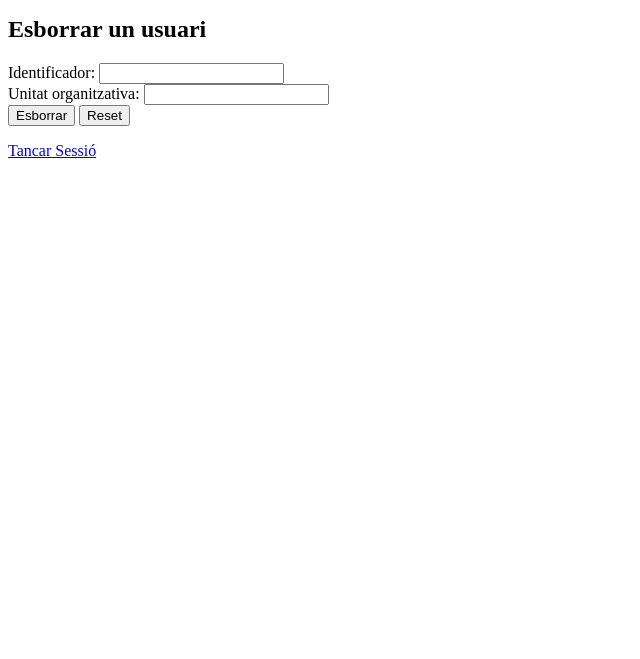
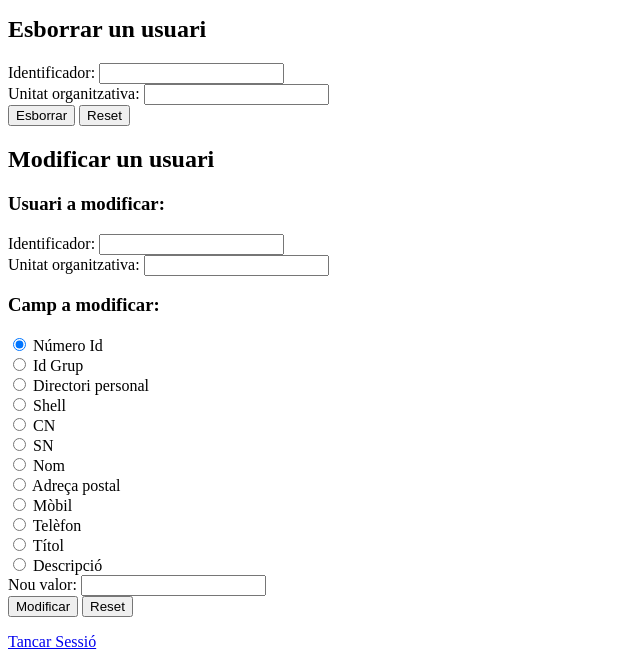
Before and after one commit to arclca2021daw2/daw2_m08uf23_projecte_claramunt_arnau, a PHP site: page /menu.php in a window 1280 px wide. Shown: the part 415-1074 px from the top of the page, without its empty margins (0-640 px from the left). Before the commit the page ends 573 px from the top, so only its background shows below. Run offline with PHP 8.4, Linux system fonts and the light colour scheme.

Commit message:
Final, modificar usuari

```diff
--- a/afegir.php
+++ b/afegir.php
@@ -48,9 +48,11 @@ Attribute::setAttribute($nova_entrada, 'telephoneNumber', $telefon);
 Attribute::setAttribute($nova_entrada, 'title', $titol);
 Attribute::setAttribute($nova_entrada, 'description', $descripcio);
 $dn = 'uid='.$uid.',ou='.$unorg.',dc=fjeclot,dc=net';
-if($ldap->add($dn, $nova_entrada)) {
+
+try {
+    $ldap->add($dn, $nova_entrada);
     echo "Usuari creat";
-} else {
+} catch(Exception $e) {
     echo "No s'ha pogut crear l'usuari";
 }
 ?>
--- a/deployment.xml
+++ b/deployment.xml
@@ -3,6 +3,6 @@
     <name>projecte</name>
     <summary>Projecte M08UF2/UF3</summary>
     <version>
-        <release>1.0.2</release>
+        <release>1.1.0</release>
     </version>
     </package>
--- a/menu.php
+++ b/menu.php
@@ -46,6 +46,47 @@
 			<input type="submit" value="Esborrar">
 			<input type="reset" value="Reset">
 		</form>
+
+		<h2>Modificar un usuari</h2>
+		<form action="http://zend-arclca.fjeclot.net/projecte/modificar.php" method="POST">
+			<h3>Usuari a modificar: </h3>
+			Identificador: <input type="text" name="usr" required><br>
+			Unitat organitzativa: <input type="text" name="ou" required><br>
+
+			<h3>Camp a modificar: </h3>
+
+			<input type="radio" name="camp" value="uidNumber" checked>
+			Número Id <br>
+			<input type="radio" name="camp" value="gidNumber">
+			Id Grup <br>
+			<input type="radio" name="camp" value="homeDirectory">
+			Directori personal <br>
+
+			<input type="radio" name="camp" value="loginShell">
+			Shell <br>
+			<input type="radio" name="camp" value="cn">
+			CN <br>
+			<input type="radio" name="camp" value="sn">
+			SN <br>
+
+			<input type="radio" name="camp" value="givenName">
+			Nom <br>
+			<input type="radio" name="camp" value="postalAddress">
+			Adreça postal <br>
+			<input type="radio" name="camp" value="mobile">
+			Mòbil <br>
+
+			<input type="radio" name="camp" value="telephoneNumber">
+			Telèfon <br>
+			<input type="radio" name="camp" value="title">
+			Títol <br>
+			<input type="radio" name="camp" value="description">
+			Descripció <br>
+
+			Nou valor: <input type="text" name="valor" required> <br>
+			<input type="submit" value="Modificar">
+			<input type="reset" value="Reset">
+		</form>
 		<a href="http://zend-arclca.fjeclot.net/projecte/index.php">Tancar Sessió</a>
 	</body>
 </html>
```
Also changed, not shown: modificar.php (added, +37 -0 lines), 1 other file.
